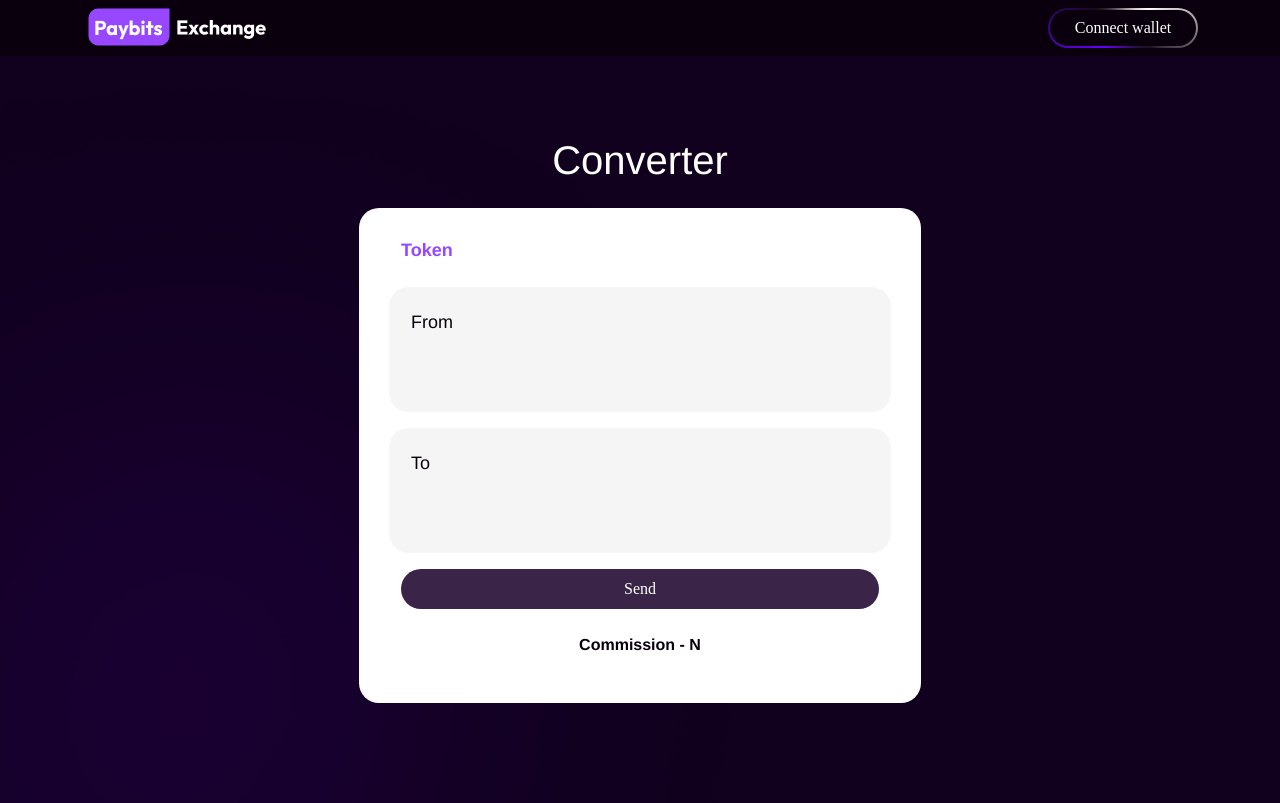
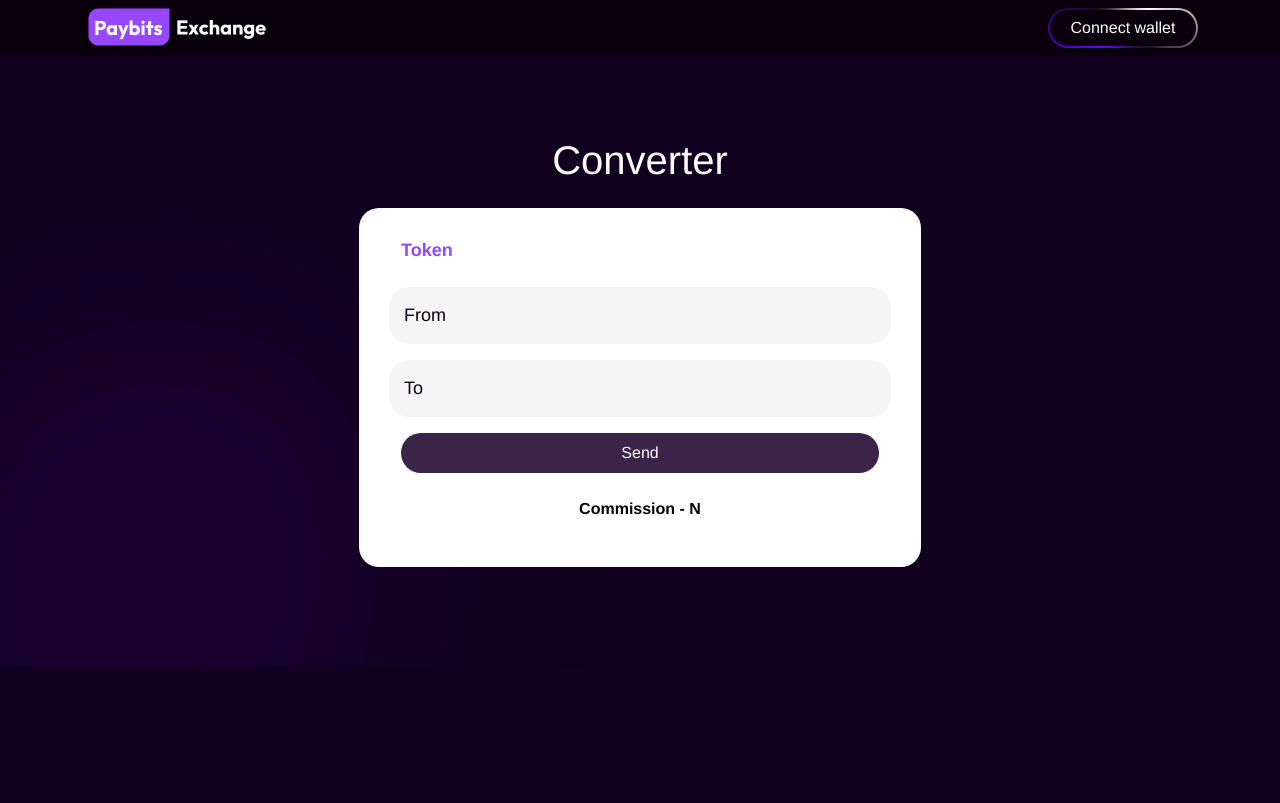
Before and after one commit to borel-T/Crypto-converter-app, a React (Create React App) app: page / in a window 1280 px wide. Built offline with nearby package versions, Linux system fonts and the light colour scheme.

Commit message:
updated button and element styles

```diff
--- a/src/components/button/button.scss
+++ b/src/components/button/button.scss
@@ -7,7 +7,6 @@
   color: $color_white;
   background: $color_secondary;
   position: relative;
-  font-family: 'Outfit"';
 }
 
 // regular button
@@ -97,9 +96,8 @@
 
     .swap-field {
       background-color: $color_f5;
-      height: 125px;
       border-radius: 20px;
-      padding: 22px;
+      padding: 15px;
       .label {
         font-size: 18px;
       }
--- a/src/sass/_elements.scss
+++ b/src/sass/_elements.scss
@@ -26,4 +26,16 @@
     position: relative;
     background-image: url("../assets/images/app-background.png");
   }
+
+  /* Chrome, Safari, Edge, Opera */
+  input::-webkit-outer-spin-button,
+  input::-webkit-inner-spin-button {
+    -webkit-appearance: none;
+    margin: 0;
+  }
+
+  /* Firefox */
+  input[type="number"] {
+    -moz-appearance: textfield;
+  }
 }
```
